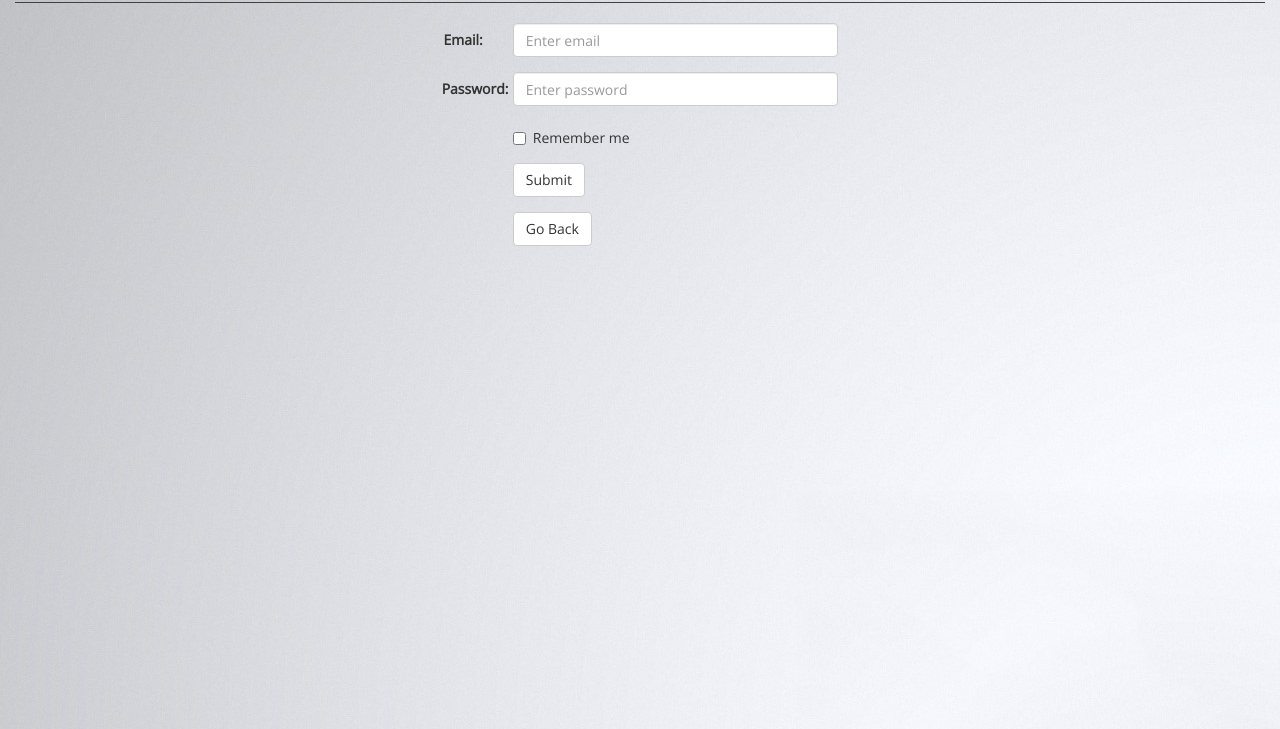
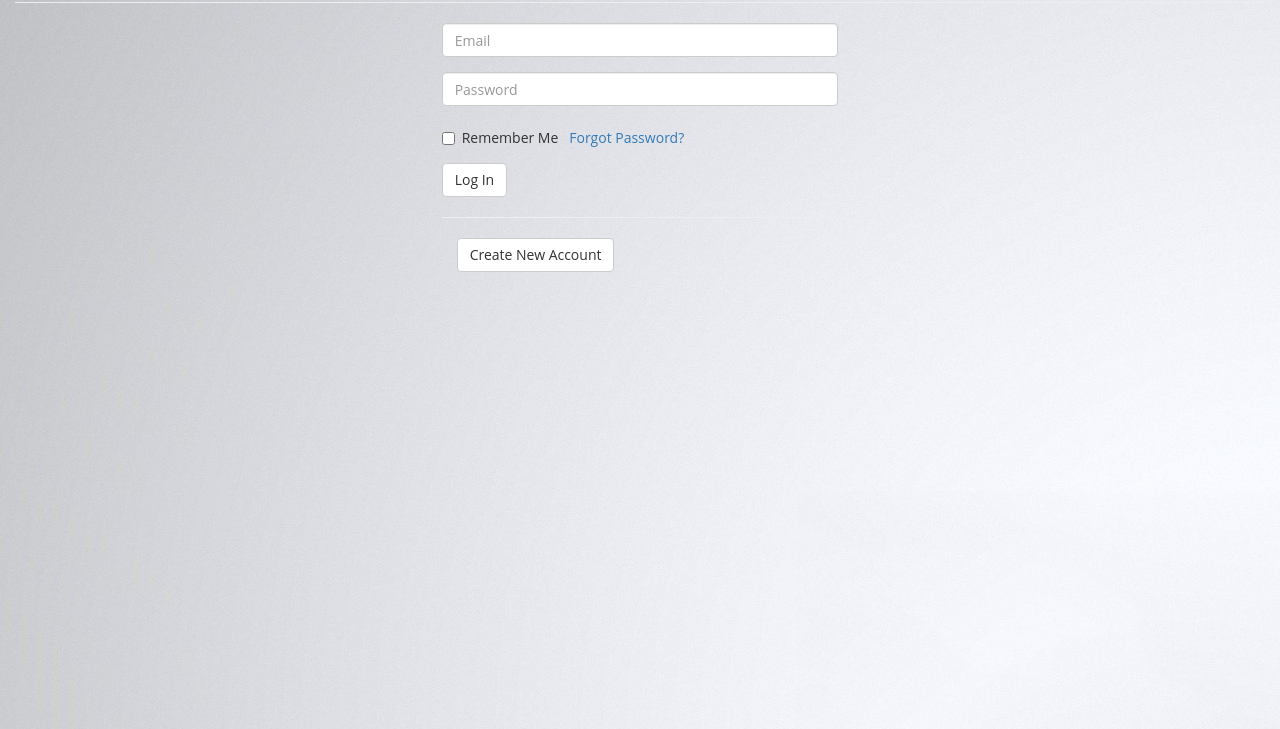
Before and after one commit to PuneetAsnani12/WIP-13, a plain HTML site: page login.html in a window 1280 px wide. Shown: the part 71-800 px from the top of the page. Drawn offline with nearby package versions, Linux system fonts and the light colour scheme.

Commit message:
Update login.html

```diff
--- a/login.html
+++ b/login.html
@@ -6,48 +6,54 @@
 	<meta name="viewport" content="width=device-width initial-scale=1.0">
 	<link rel="stylesheet" href="https://maxcdn.bootstrapcdn.com/bootstrap/3.4.0/css/bootstrap.min.css">
 	<link rel="stylesheet" type="text/css" href="style.css">
-	<link href="https://fonts.googleapis.com/css?family=Open+Sans" rel="stylesheet">
   <script src="https://ajax.googleapis.com/ajax/libs/jquery/3.3.1/jquery.min.js"></script>
   <script src="https://maxcdn.bootstrapcdn.com/bootstrap/3.4.0/js/bootstrap.min.js"></script>
 </head>
-<body style="background-image: url(images/lsback.jpg);">
+<body style="background:url(images/lsback.jpg);">
 	<div class="container-fluid">
 		<h2 style="text-align: center;">Login to your Account</h2>
-		<hr style="border-color: #404040;">
+		<hr>
 		<div class="row">
 			<div class="col-sm-4"></div>
 			<div class="col-sm-4">
+
 				<form class="form-horizontal">
           <div class="form-group">
-				    <label class="control-label col-sm-2" for="email">Email:</label>
-				    <div class="col-sm-10">
-				      <input type="email" class="form-control" id="email" placeholder="Enter email">
+           <!--  <label class="control-label col-sm-2" for="email">Email:</label> -->
+            <div class="col-sm-12">
+              <input type="email" class="form-control" id="email" placeholder="Email">
             </div>
           </div>
           <div class="form-group">
-				    <label class="control-label col-sm-2" for="pwd">Password:</label>
-				    <div class="col-sm-10">
-				      <input type="password" class="form-control" id="pwd" placeholder="Enter password">
+           <!--  <label class="control-label col-sm-2" for="pwd">Password:</label> -->
+            <div class="col-sm-12">
+              <input type="password" class="form-control" id="pwd" placeholder="Password">
             </div>
           </div>
           <div class="form-group">
-				    <div class="col-sm-offset-2 col-sm-10">
+            <div class="col-sm-12">
               <div class="checkbox">
-				        <label><input type="checkbox"> Remember me</label>
+                <label><input type="checkbox"> Remember Me </label>
+                <span>&nbsp</span>
+                <a href="">
+                  <span> Forgot Password? </span>
+                </a>
               </div>
             </div>
           </div>
           <div class="form-group">
-				    <div class="col-sm-offset-2 col-sm-10">
-				      <button type="submit" class="btn btn-default">Submit</button>
-				    </div>
-				  </div>
-				  <div class="form-group">
-				    <div class="col-sm-offset-2 col-sm-10">
-				      <a href="index.html" class="btn btn-default">Go Back</a>
+            <div class="col-sm-12">
+              <button id="log-in" type="submit" class="btn btn-default">Log In</button>
             </div>
           </div>
         </form>
+        <hr>
+
+        <div class="col-sm-12 col-xs-12 pull-right new-account container-fluid">
+          <a href="signup.html">
+            <button class="btn btn-default">Create New Account</button>
+          </a>
+        </div>
 			</div>
 		  <div class="col-sm-4"></div>
 		</div>
```
Lines whose indentation alone changed are shown as unchanged.
